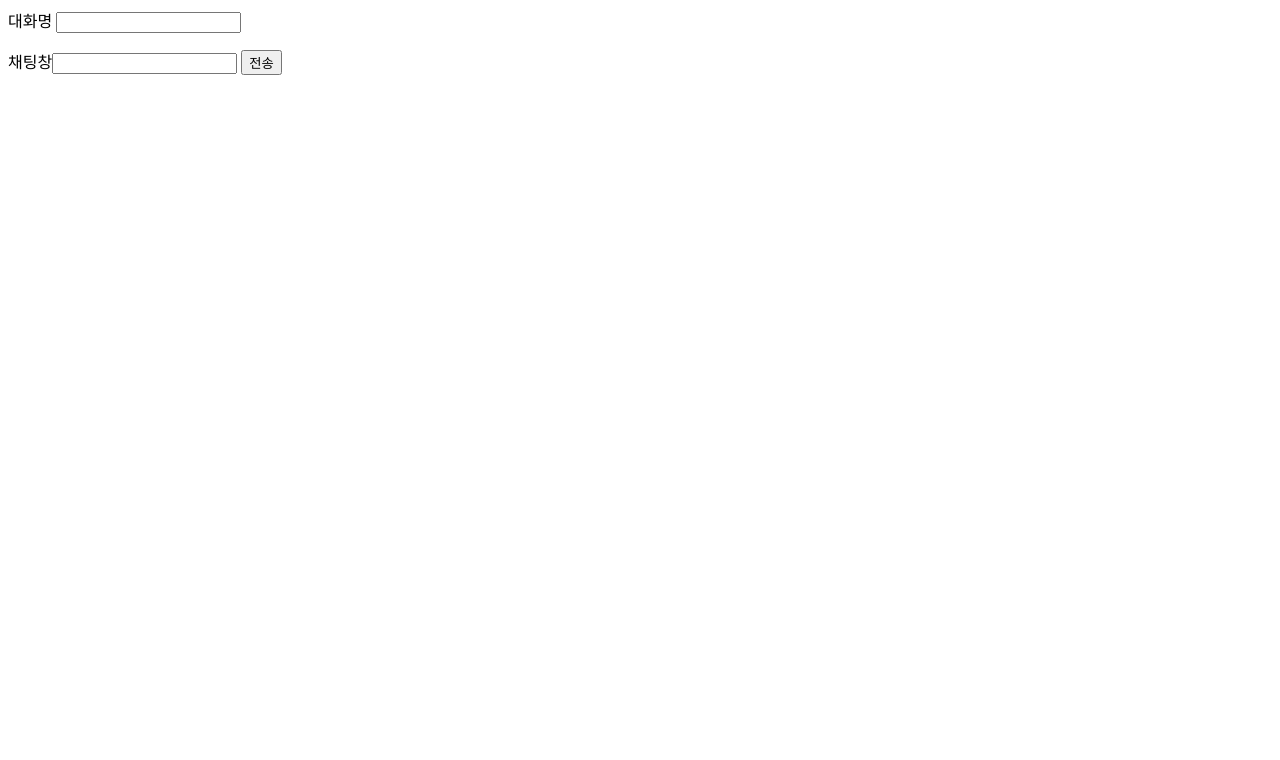
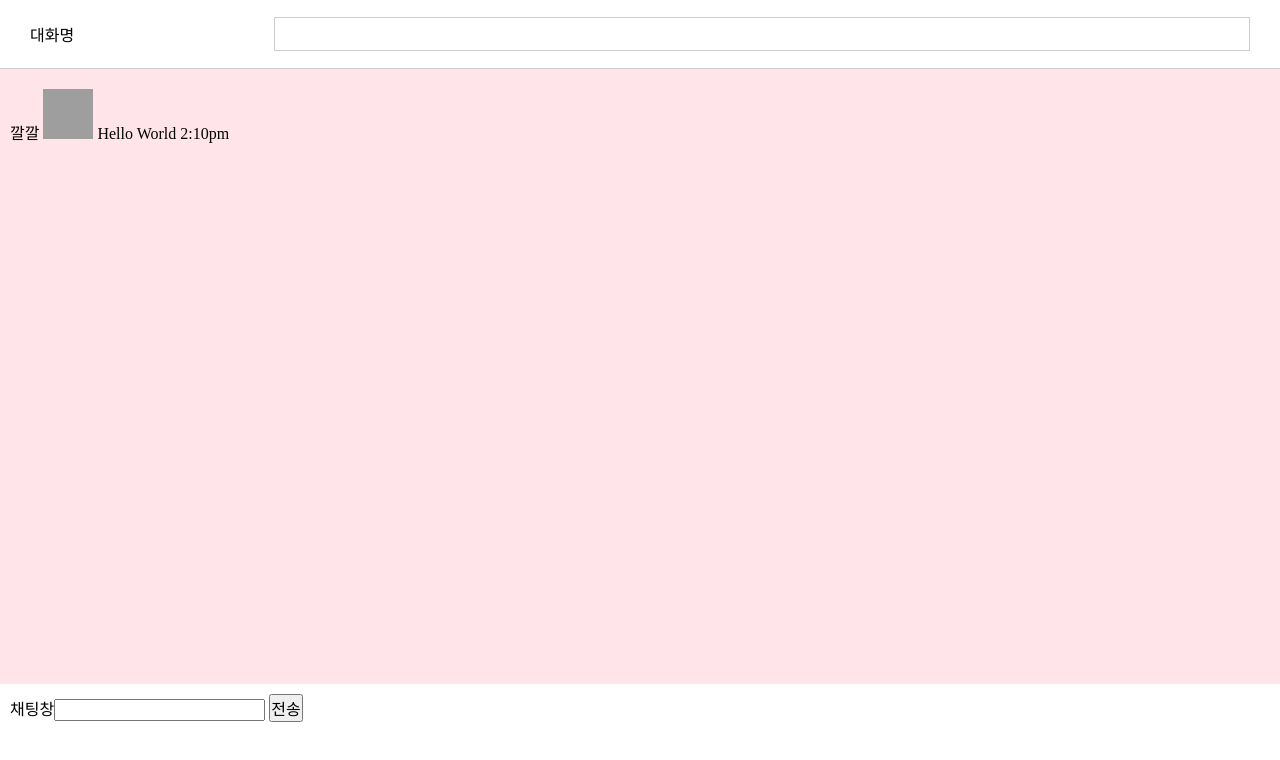
Before and after one commit to glimkim/JavaScript-Works, a website: page Chatroom_demo/src/index.html in a window 1280 px wide. Drawn offline with nearby package versions, Linux system fonts and the light colour scheme; no server answers; grey boxes are pictures that could not be loaded.

Commit message:
add style

```diff
--- /dev/null
+++ b/Chatroom_demo/src/css/chat.css
@@ -0,0 +1,14 @@
+@charset "UTF-8";
+
+*{margin:0; padding:0; font-size:16px;}
+
+html, body{ width:100vw; height:100vh; }
+.wrapper{ width:100%; height:100%; display:flex; flex-direction:column; overflow:hidden; }
+
+.userContainer{ flex:1; width:100%; display:flex; justify-content:space-between; align-items:center; padding:10px; box-sizing:border-box; background-color:#fff; border-bottom:1px solid #ccc; }
+.userContainer label{flex:2; margin-left:20px;}
+#nickname{ flex:8; height:2rem; border:1px solid #ccc; margin-right:20px;}
+
+.displayContainer{ flex:12; padding:20px 10px; box-sizing:border-box; background-color:rgb(255, 228, 233); }
+
+.inputContainer{ flex:2; padding:10px; box-sizing:border-box;}
--- a/Chatroom_demo/src/index.html
+++ b/Chatroom_demo/src/index.html
@@ -5,23 +5,34 @@
         <meta http-equiv="X-UA-Compatible" content="IE=edge">
         <meta name="viewport" content="width=device-width, initial-scale=1.0">
         <title>Document</title>
+
+        <link rel="stylesheet" href="css/chat.css">
     </head>
     <body>
         <div class="wrapper">
             <div class="userContainer">
-                <label for="nickname">대화명 </label><input type="text" id="nickname">
+                <label for="nickname">대화명</label><input type="text" id="nickname">
             </div>
-            <div class="display-container">
+            <div class="displayContainer">
                 <ul class="chatList">
-
+                    <li>
+                        <span class="profile">
+                            <span class="user">깔깔</span>
+                            <img src="https://placeimg.com/50/50/any" alt="any">
+                        </span>
+                        <span class="message">Hello World</span>
+                        <span class="time">2:10pm</span>
+                    </li>
                 </ul>
             </div>
-            <div class="input-container">
-                <label for="cahtInput away">채팅창</label><input type="text" id="cahtInput">
-                <button class="send">전송</button>
+            <div class="inputContainer">
+                <span>
+                    <label for="cahtInput away">채팅창</label><input type="text" id="cahtInput">
+                    <button class="send">전송</button>
+                </span>
             </div>
         </div>
-        <script src="/socket.io/socket.io.js"></script>
-        <script src="js/chat.js"></script>
+      <!--   <script src="/socket.io/socket.io.js"></script>
+        <script src="js/chat.js"></script> -->
     </body>
 </html>
```
